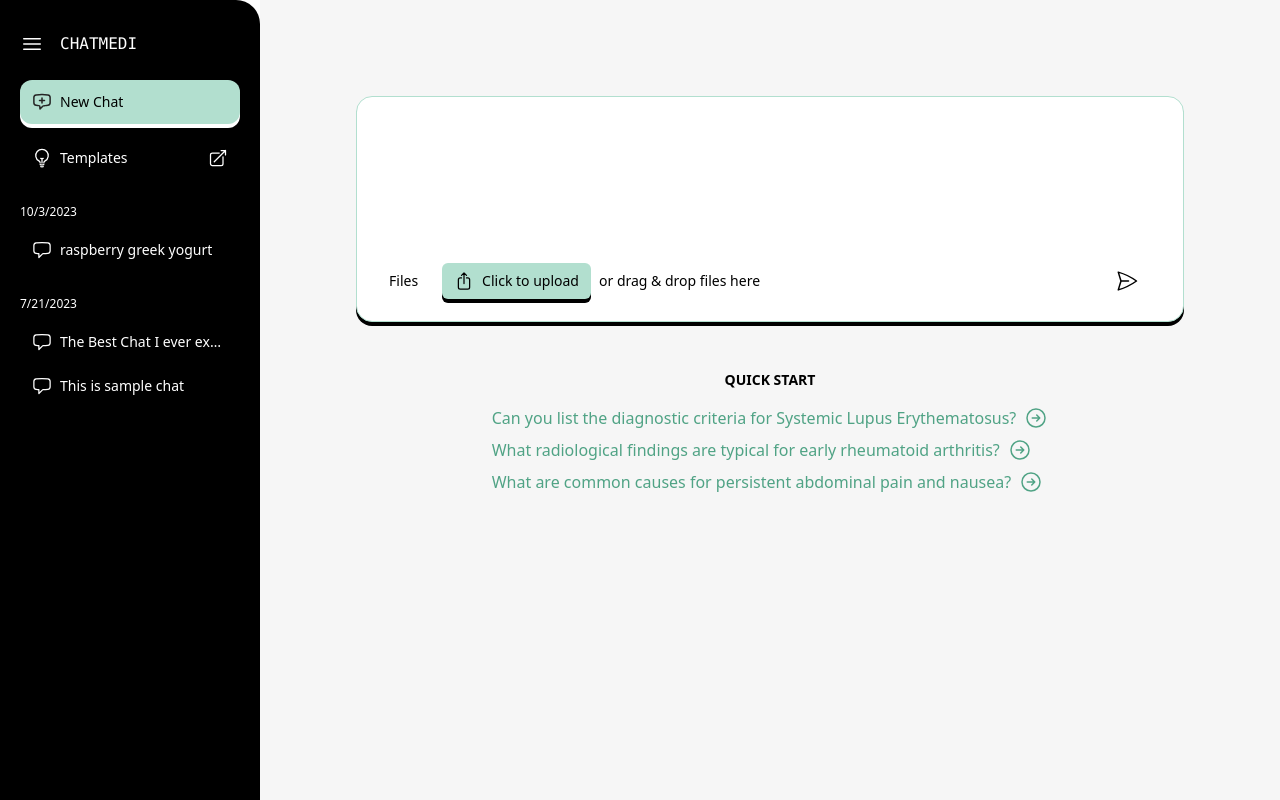
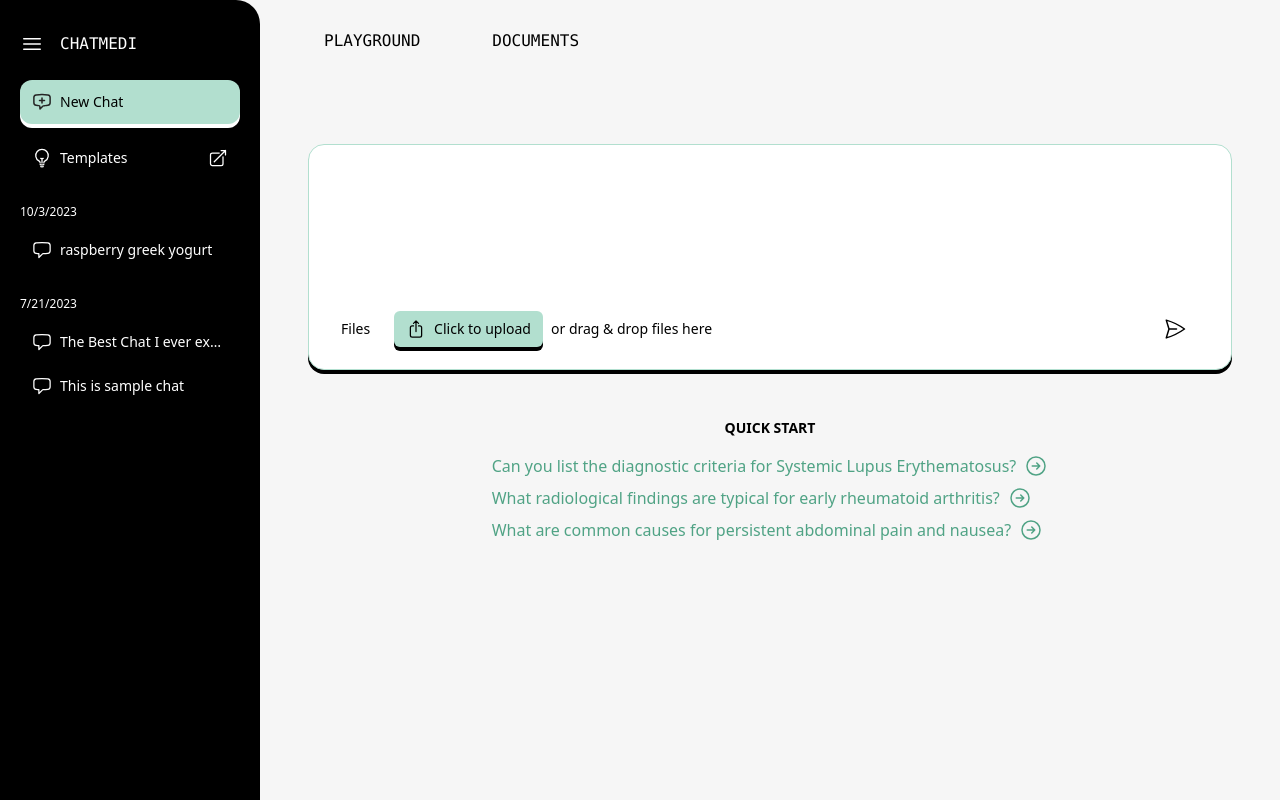
Before and after one commit to mori8/chatmedi, a Next.js app: page / in a window 1280 px wide. Built offline with nearby package versions, Linux system fonts and the light colour scheme.

Commit message:
implement: navigation UI

```diff
--- /dev/null
+++ b/src/app/components/Navigation.tsx
@@ -0,0 +1,32 @@
+import React from 'react'
+import Link from 'next/link'
+
+type Props = {}
+
+export default function Navigation({ }: Props) {
+  const tabList = [
+    {
+      name: 'PLAYGROUND',
+      path: '/'
+    },
+    {
+      name: 'DOCUMENTS',
+      path: '/documents'
+    }
+  ]
+  return (
+    <div className='fixed z-10 w-full pt-6 px-12'>
+      <ul className='flex flex-row gap-10'>
+        {
+          tabList.map((tab, index) => (
+            <li key={index} className='rounded-full hover:bg-white px-4 py-1'>
+              <Link href={tab.path}>
+                <span className='font-mono'>{tab.name}</span>
+              </Link>
+            </li>
+          ))
+        }
+      </ul>
+    </div>
+  )
+}
--- a/src/app/layout.tsx
+++ b/src/app/layout.tsx
@@ -1,6 +1,8 @@
 import "./globals.css";
 import type { Metadata } from "next";
+
 import SideBar from "./components/SideBar";
+import Navigation from "./components/Navigation";
 
 export const metadata: Metadata = {
   title: "ChatMedi",
@@ -15,9 +17,10 @@ export default function RootLayout({
   return (
     <html lang="en">
       <body>
-        <div className="flex flex-row overflow-hidden w-full h-full z-0 relative">
+        <div className="flex flex-row overflow-hidden w-full h-full z-0 relative bg-lightgray">
           <SideBar />
-          <div className="relative h-full flex-1 overflow-hidden bg-lightgray flex flex-col">
+          <div className="relative h-full flex-1 overflow-hidden flex flex-col">
+            <Navigation />
             {children}
           </div>
         </div>
--- a/src/app/page.tsx
+++ b/src/app/page.tsx
@@ -19,8 +19,8 @@ export default function Home() {
   }, []);
 
   return (
-    <main className="flex min-h-screen flex-col items-center p-24 gap-12">
-      <div className="max-w-[64rem] w-full">
+    <main className="flex min-h-screen flex-col items-center p-12 gap-12">
+      <div className="chatbox-wrapper max-w-[64rem] w-full mt-24">
         <ChatBox
           isFileAttachEnabled={true}
           getQuery={(text: string) => {
```
